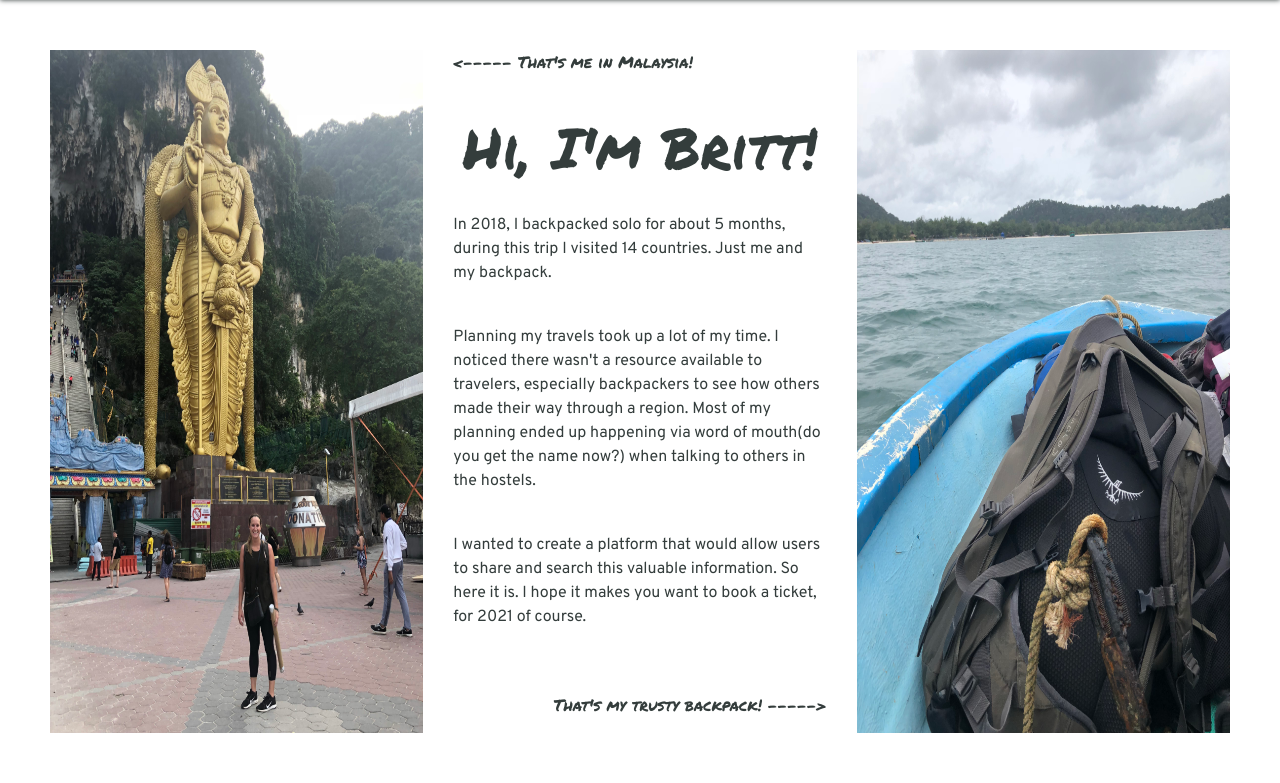
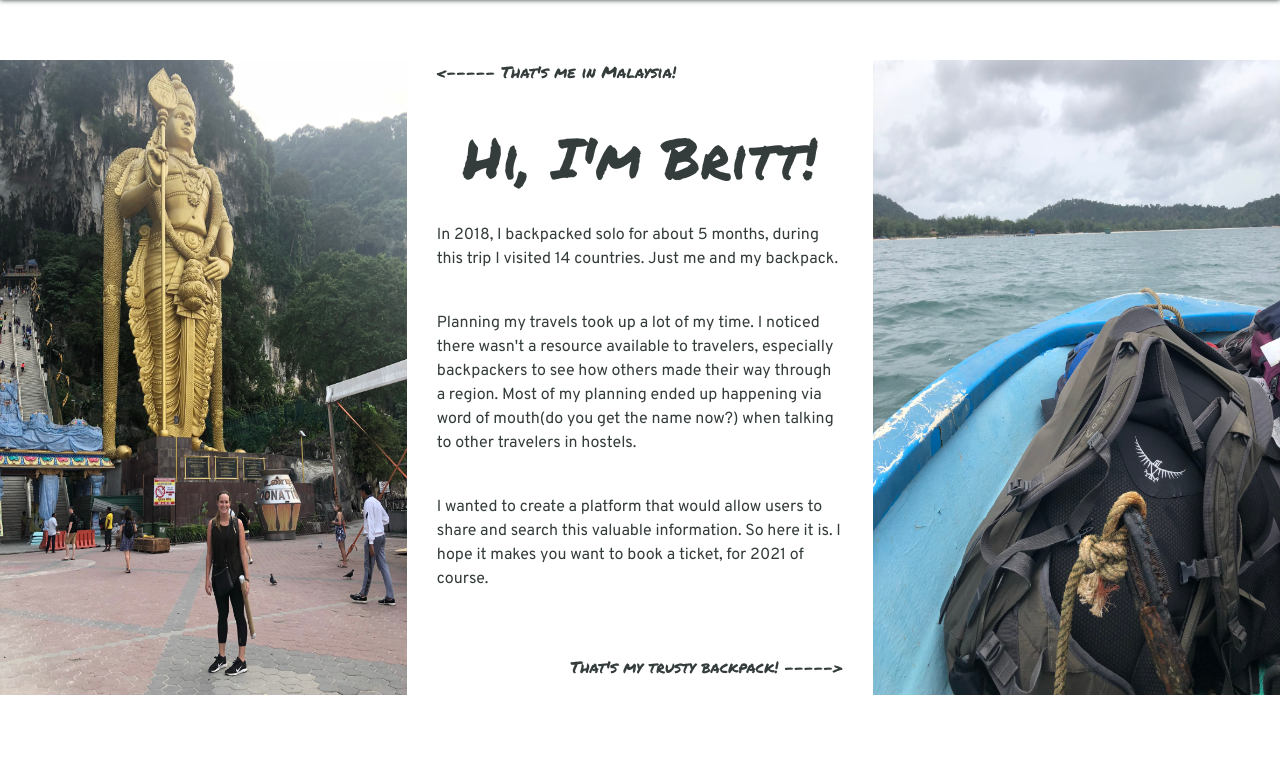
Before and after one commit to brittCommit/world_of_mouth, a Flask app: page /about in a window 1280 px wide. Shown: the part 65-848 px from the top of the page. After the commit the page ends 760 px from the top, so only its background shows below. Run offline with Flask 2, Linux system fonts and the light colour scheme; some libraries are stand-ins or nearby versions.

Commit message:
fixed typo

```diff
--- a/templates/AboutMe.html
+++ b/templates/AboutMe.html
@@ -10,7 +10,7 @@
 
 {% block body%}
 <div class="about-cover">
-<div class="about-container-fluid"style="margin: 50px;">
+<div class="about-container-fluid"style="margin-top: 60px; min-width: 600px; max-height: 350px;">
 
 <div class="row">
 <img src="/static/img/malaysia.jpeg"class="me col-sm">
@@ -23,7 +23,7 @@
 <br>
 <p>In 2018, I backpacked solo for about 5 months, during this trip I visited 14 countries. Just me and my backpack.</p>
 <br>
-<p>Planning my travels took up a lot of my time. I noticed there wasn't a resource available to travelers, especially backpackers to see how others made their way through a region. Most of my planning ended up happening via word of mouth(do you get the name now?) when talking to others in the hostels.
+<p>Planning my travels took up a lot of my time. I noticed there wasn't a resource available to travelers, especially backpackers to see how others made their way through a region. Most of my planning ended up happening via word of mouth(do you get the name now?) when talking to other travelers in hostels.
 </p>
 <br>
 <p>
```
